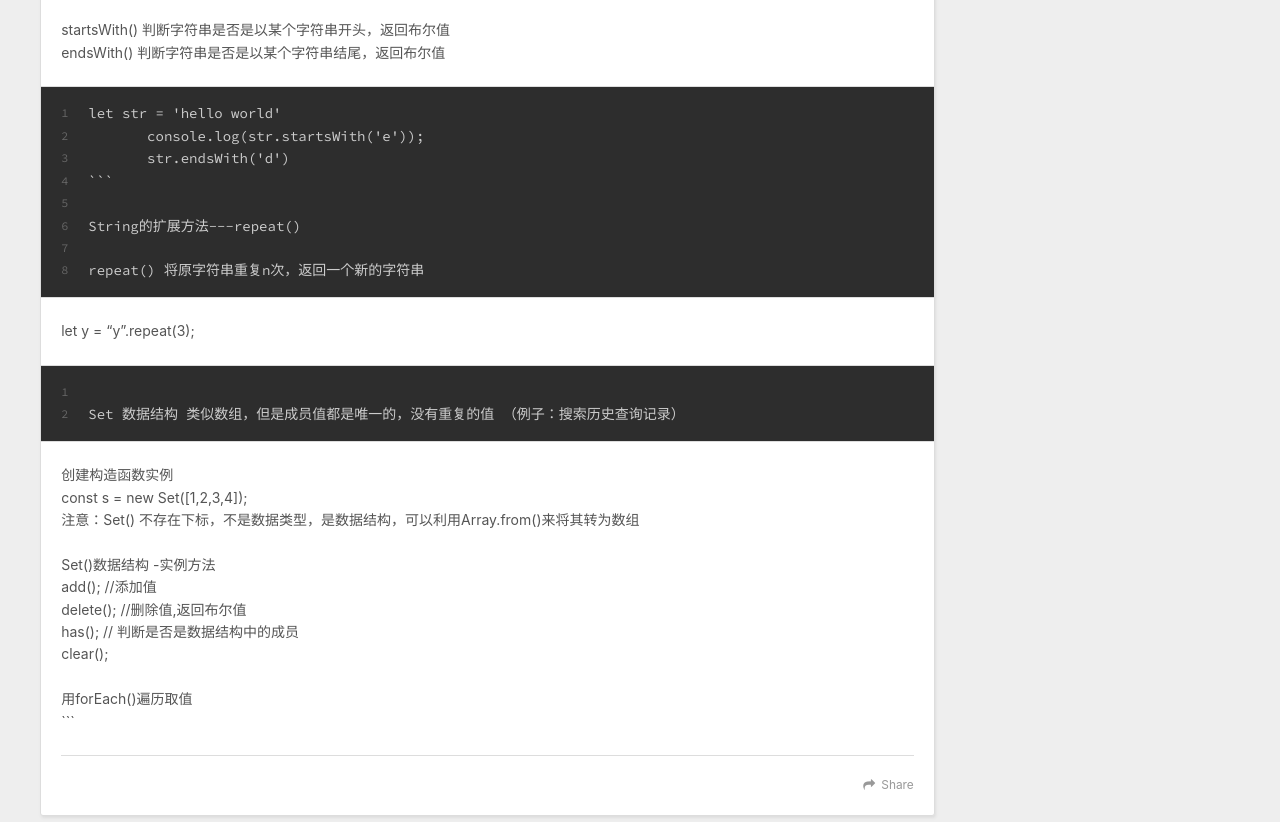
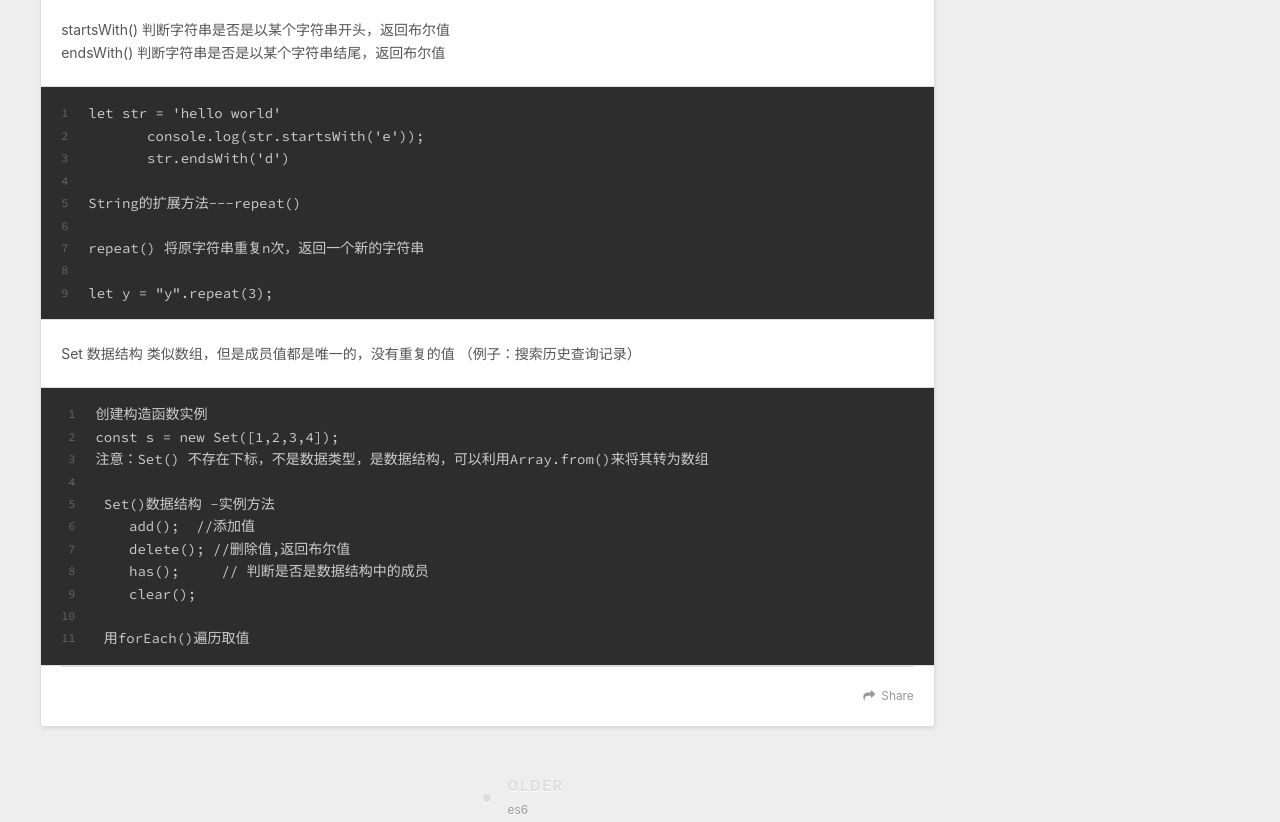
Before and after one commit to shelley-shl/shelley-shl.github.io, a plain HTML site: page 2020/05/26/es6-down/index.html in a window 1280 px wide. Shown: the part 914-1736 px from the top of the page. Drawn offline with nearby package versions, Linux system fonts and the light colour scheme.

Commit message:
Site updated: 2020-05-26 15:45:36

````diff
--- a/2020/05/26/es6-down/index.html
+++ b/2020/05/26/es6-down/index.html
@@ -15,7 +15,7 @@
 <meta property="og:description" content="String的扩展方法—-模版字符串 1234567891011121314151.模版字符串可以解析变量let name&#x3D;&#96;张三&#96;let seyHello &#x3D; &#96;Hello,我的名字是$&amp;#123;name&amp;#125;&#96;2.模版字符串中可以换行let html &#x3D;&#96;&lt;div&gt;       &lt;span&gt;$">
 <meta property="og:locale" content="en_US">
 <meta property="article:published_time" content="2020-05-26T07:24:06.000Z">
-<meta property="article:modified_time" content="2020-05-26T07:40:37.000Z">
+<meta property="article:modified_time" content="2020-05-26T07:45:24.000Z">
 <meta property="article:author" content="John Doe">
 <meta name="twitter:card" content="summary">
 
@@ -93,13 +93,10 @@
 
 <p>String的扩展方法 —startsWith()和endsWith()</p>
 <p>startsWith() 判断字符串是否是以某个字符串开头，返回布尔值<br>endsWith() 判断字符串是否是以某个字符串结尾，返回布尔值</p>
-<figure class="highlight plain"><table><tr><td class="gutter"><pre><span class="line">1</span><br><span class="line">2</span><br><span class="line">3</span><br><span class="line">4</span><br><span class="line">5</span><br><span class="line">6</span><br><span class="line">7</span><br><span class="line">8</span><br></pre></td><td class="code"><pre><span class="line">let str &#x3D; &#39;hello world&#39;</span><br><span class="line">       console.log(str.startsWith(&#39;e&#39;));</span><br><span class="line">       str.endsWith(&#39;d&#39;)</span><br><span class="line">&#96;&#96;&#96;       </span><br><span class="line"></span><br><span class="line">String的扩展方法---repeat()</span><br><span class="line"></span><br><span class="line">repeat() 将原字符串重复n次，返回一个新的字符串</span><br></pre></td></tr></table></figure>
-<p>let y = “y”.repeat(3);</p>
-<figure class="highlight plain"><table><tr><td class="gutter"><pre><span class="line">1</span><br><span class="line">2</span><br></pre></td><td class="code"><pre><span class="line"></span><br><span class="line">Set 数据结构 类似数组，但是成员值都是唯一的，没有重复的值 （例子：搜索历史查询记录）</span><br></pre></td></tr></table></figure>
-<p>创建构造函数实例<br>const s = new Set([1,2,3,4]);<br>注意：Set() 不存在下标，不是数据类型，是数据结构，可以利用Array.from()来将其转为数组</p>
-<p> Set()数据结构 -实例方法<br>    add();  //添加值<br>    delete(); //删除值,返回布尔值<br>    has();     // 判断是否是数据结构中的成员<br>    clear();</p>
-<p> 用forEach()遍历取值<br> ```</p>
+<figure class="highlight plain"><table><tr><td class="gutter"><pre><span class="line">1</span><br><span class="line">2</span><br><span class="line">3</span><br><span class="line">4</span><br><span class="line">5</span><br><span class="line">6</span><br><span class="line">7</span><br><span class="line">8</span><br><span class="line">9</span><br></pre></td><td class="code"><pre><span class="line">let str &#x3D; &#39;hello world&#39;</span><br><span class="line">       console.log(str.startsWith(&#39;e&#39;));</span><br><span class="line">       str.endsWith(&#39;d&#39;)</span><br><span class="line">      </span><br><span class="line">String的扩展方法---repeat()</span><br><span class="line"></span><br><span class="line">repeat() 将原字符串重复n次，返回一个新的字符串</span><br><span class="line"></span><br><span class="line">let y &#x3D; &quot;y&quot;.repeat(3);</span><br></pre></td></tr></table></figure>
 
+<p>Set 数据结构 类似数组，但是成员值都是唯一的，没有重复的值 （例子：搜索历史查询记录）</p>
+<figure class="highlight plain"><table><tr><td class="gutter"><pre><span class="line">1</span><br><span class="line">2</span><br><span class="line">3</span><br><span class="line">4</span><br><span class="line">5</span><br><span class="line">6</span><br><span class="line">7</span><br><span class="line">8</span><br><span class="line">9</span><br><span class="line">10</span><br><span class="line">11</span><br></pre></td><td class="code"><pre><span class="line">创建构造函数实例</span><br><span class="line">const s &#x3D; new Set([1,2,3,4]);</span><br><span class="line">注意：Set() 不存在下标，不是数据类型，是数据结构，可以利用Array.from()来将其转为数组</span><br><span class="line"></span><br><span class="line"> Set()数据结构 -实例方法</span><br><span class="line">    add();  &#x2F;&#x2F;添加值</span><br><span class="line">    delete(); &#x2F;&#x2F;删除值,返回布尔值</span><br><span class="line">    has();     &#x2F;&#x2F; 判断是否是数据结构中的成员 </span><br><span class="line">    clear();</span><br><span class="line"></span><br><span class="line"> 用forEach()遍历取值</span><br></pre></td></tr></table></figure>
 
     </div>
     <footer class="article-footer">
````
Also changed, not shown: index.html (+3 -6 lines).
